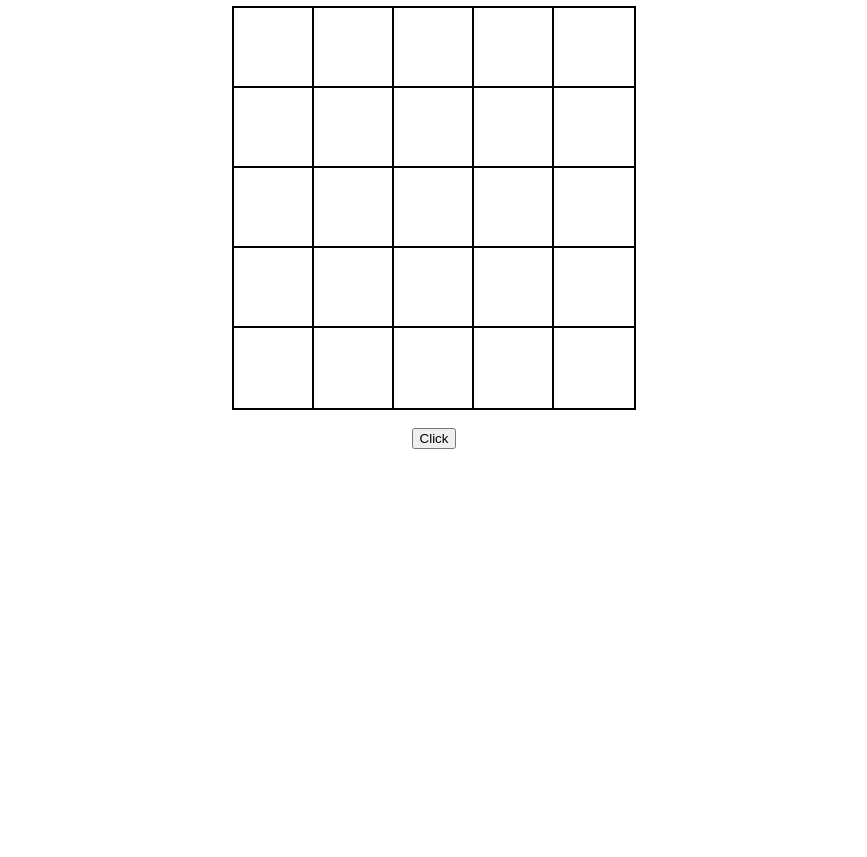
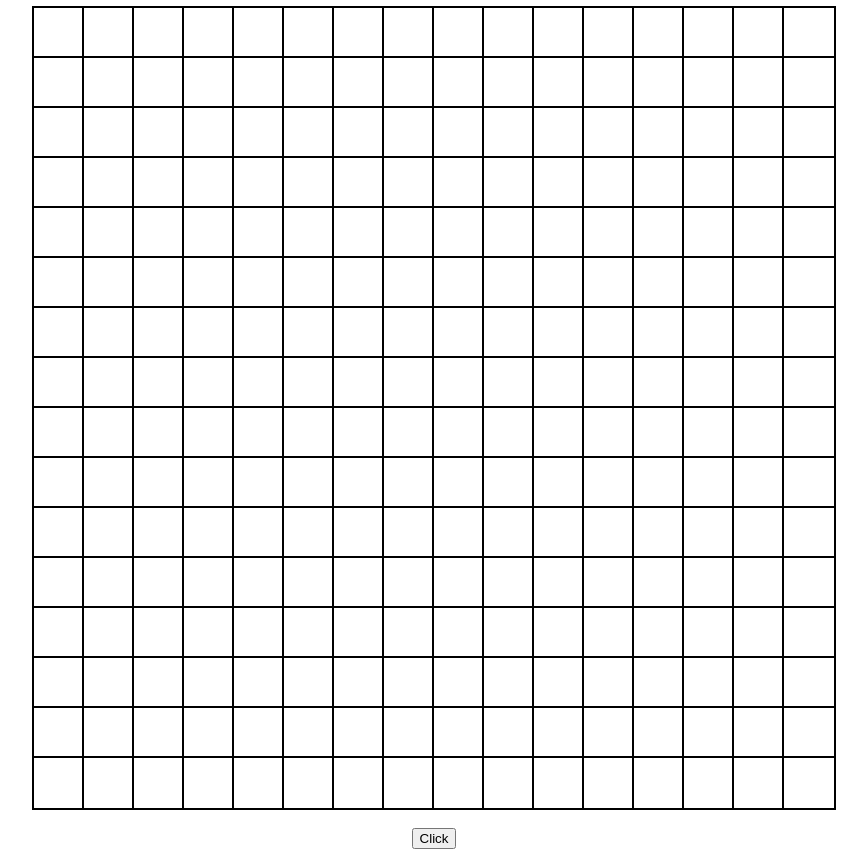
Before and after one commit to eliptik1/etch-a-sketch, a plain HTML site: page index.html in a window 1280 px wide. Shown: the whole page, without its empty margins (206-1073 px from the left). Before the commit the page ends 800 px from the top, so only its background shows below. Drawn offline with Linux system fonts and the light colour scheme.

Commit message:
Limit the grid size to 100

```diff
--- a/script.js
+++ b/script.js
@@ -5,7 +5,7 @@ btn.addEventListener("click", removePad)
 
 
 
-let row = 5;
+let row = 16;
 let column = row;
 createPad();
 console.log(row)
@@ -19,12 +19,18 @@ function removePad() {
 
 function createPad() {
 
+    while(row >= 100){
+        alert("You should set the grid size smaller than 100")
+        row = prompt("Set the grid size");
+        column = row
+    }
+
     for (let j = 1; j <= column; j++) {
         for (let i = 1; i <= row; i++) {
             const pixel2 = document.createElement("div")
             pixel2.classList.add("pixel")
-            pixel2.style.width = `${400 / row}px`
-            pixel2.style.height = `${400 / row}px`
+            pixel2.style.width = `${800 / row}px`
+            pixel2.style.height = `${800 / row}px`
             container.append(pixel2)
         }
     }
--- a/style.css
+++ b/style.css
@@ -8,8 +8,8 @@ body{
 
 .container {
     outline: 2px solid black;
-    width: 400px;
-    height: 400px;
+    width: 800px;
+    height: 800px;
     display: flex;
     flex-wrap: wrap;
 }
```
